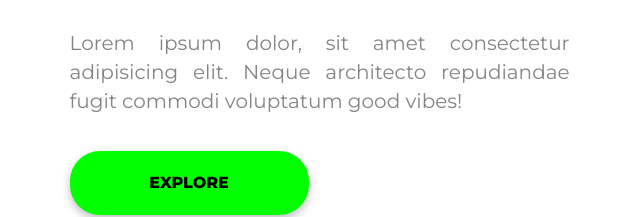
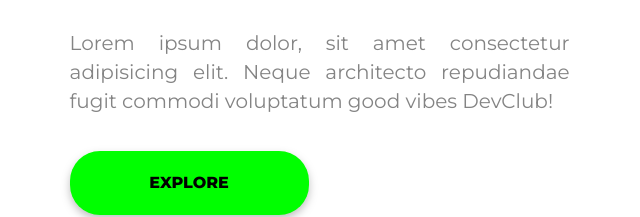
Before and after one commit to BarbaraGoncalves28/primeiro-projeto-responsivo, a plain HTML site: page index.html in a window 1280 px wide. Shown: the part 441-658 px from the top of the page, 600-1240 px from the left. Drawn offline with Linux system fonts and the light colour scheme.

Commit message:
Alteração no parágrafo principal do arquivo index.html

```diff
--- a/index.html
+++ b/index.html
@@ -24,7 +24,7 @@
             <div>
                 <h1>We Care</h1>
                 <h2>About Your Pet</h2>
-                <p>Lorem ipsum dolor, sit amet consectetur adipisicing elit. Neque architecto repudiandae fugit commodi voluptatum good vibes!</p>
+                <p>Lorem ipsum dolor, sit amet consectetur adipisicing elit. Neque architecto repudiandae fugit commodi voluptatum good vibes DevClub!</p>
                 <button type="submit">EXPLORE</button>
             </div>
         </main>
```
